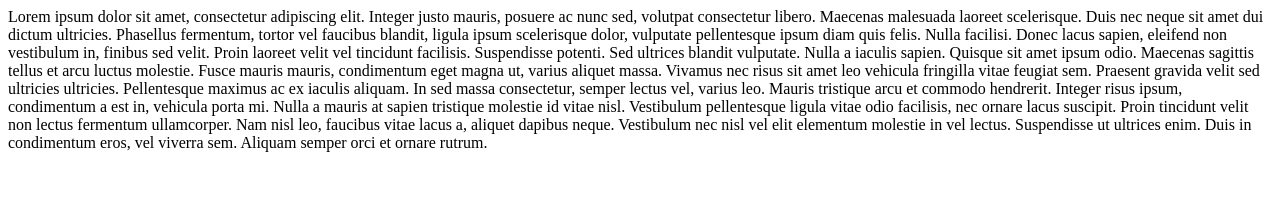
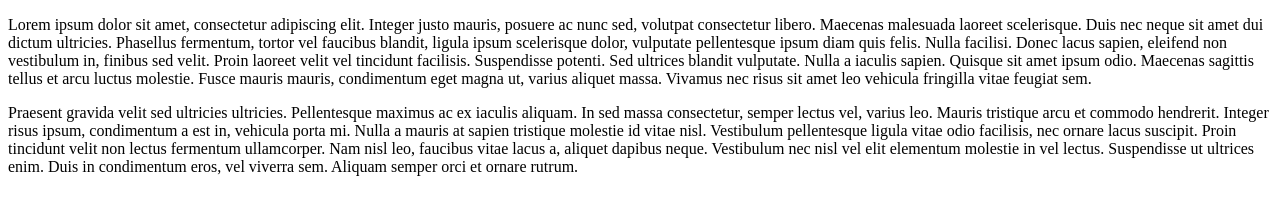
Before and after one commit to marceloonit/web-standards, a plain HTML site: page aula01/index.html in a window 1280 px wide. Drawn offline with Linux system fonts and the light colour scheme.

Commit message:
<p> in aula01/index.html

```diff
--- a/aula01/index.html
+++ b/aula01/index.html
@@ -1,12 +1,12 @@
 <!DOCTYPE html>
 <html lang="pt-br">
   <head>
-    <meta charset="UTF-8">
+    <meta charset="UTF-8" />
     <title>Tĩtulo da página</title>
   </head>
   <body>
-    Lorem ipsum dolor sit amet, consectetur adipiscing elit. Integer justo mauris, posuere ac nunc sed, volutpat consectetur libero. Maecenas malesuada laoreet scelerisque. Duis nec neque sit amet dui dictum ultricies. Phasellus fermentum, tortor vel faucibus blandit, ligula ipsum scelerisque dolor, vulputate pellentesque ipsum diam quis felis. Nulla facilisi. Donec lacus sapien, eleifend non vestibulum in, finibus sed velit. Proin laoreet velit vel tincidunt facilisis. Suspendisse potenti. Sed ultrices blandit vulputate. Nulla a iaculis sapien. Quisque sit amet ipsum odio. Maecenas sagittis tellus et arcu luctus molestie. Fusce mauris mauris, condimentum eget magna ut, varius aliquet massa. Vivamus nec risus sit amet leo vehicula fringilla vitae feugiat sem.
+    <p>Lorem ipsum dolor sit amet, consectetur adipiscing elit. Integer justo mauris, posuere ac nunc sed, volutpat consectetur libero. Maecenas malesuada laoreet scelerisque. Duis nec neque sit amet dui dictum ultricies. Phasellus fermentum, tortor vel faucibus blandit, ligula ipsum scelerisque dolor, vulputate pellentesque ipsum diam quis felis. Nulla facilisi. Donec lacus sapien, eleifend non vestibulum in, finibus sed velit. Proin laoreet velit vel tincidunt facilisis. Suspendisse potenti. Sed ultrices blandit vulputate. Nulla a iaculis sapien. Quisque sit amet ipsum odio. Maecenas sagittis tellus et arcu luctus molestie. Fusce mauris mauris, condimentum eget magna ut, varius aliquet massa. Vivamus nec risus sit amet leo vehicula fringilla vitae feugiat sem.</p>
 
-    Praesent gravida velit sed ultricies ultricies. Pellentesque maximus ac ex iaculis aliquam. In sed massa consectetur, semper lectus vel, varius leo. Mauris tristique arcu et commodo hendrerit. Integer risus ipsum, condimentum a est in, vehicula porta mi. Nulla a mauris at sapien tristique molestie id vitae nisl. Vestibulum pellentesque ligula vitae odio facilisis, nec ornare lacus suscipit. Proin tincidunt velit non lectus fermentum ullamcorper. Nam nisl leo, faucibus vitae lacus a, aliquet dapibus neque. Vestibulum nec nisl vel elit elementum molestie in vel lectus. Suspendisse ut ultrices enim. Duis in condimentum eros, vel viverra sem. Aliquam semper orci et ornare rutrum.
+    <p>Praesent gravida velit sed ultricies ultricies. Pellentesque maximus ac ex iaculis aliquam. In sed massa consectetur, semper lectus vel, varius leo. Mauris tristique arcu et commodo hendrerit. Integer risus ipsum, condimentum a est in, vehicula porta mi. Nulla a mauris at sapien tristique molestie id vitae nisl. Vestibulum pellentesque ligula vitae odio facilisis, nec ornare lacus suscipit. Proin tincidunt velit non lectus fermentum ullamcorper. Nam nisl leo, faucibus vitae lacus a, aliquet dapibus neque. Vestibulum nec nisl vel elit elementum molestie in vel lectus. Suspendisse ut ultrices enim. Duis in condimentum eros, vel viverra sem. Aliquam semper orci et ornare rutrum.</p>
   </body>
 </html>
```
